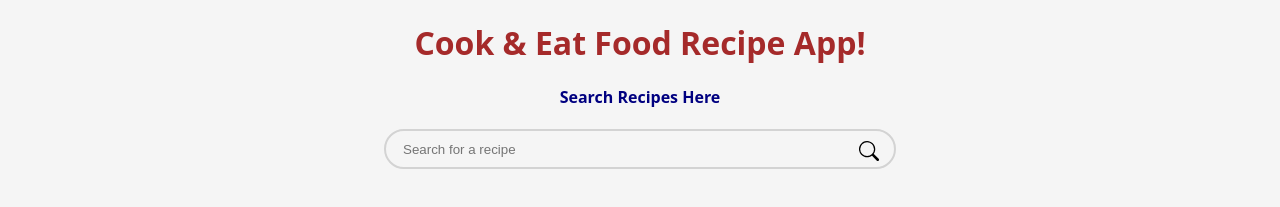
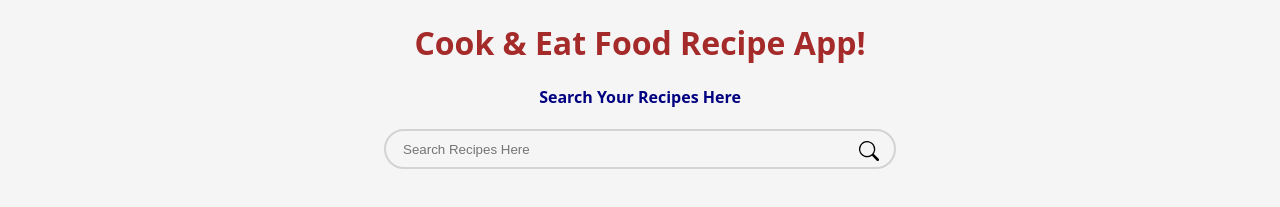
Before and after one commit to Avipriya02/food-recipe, a React (Create React App) app: page / in a window 1280 px wide. Shown: the top 207 px of the page. Built offline with nearby package versions, Linux system fonts and the light colour scheme.

Commit message:
Updated placeholder content

```diff
--- a/src/components/js/HomePage.js
+++ b/src/components/js/HomePage.js
@@ -38,9 +38,9 @@ const HomePage = () => {
     return (
         <>
             <h1 className="head-home-page">Cook & Eat Food Recipe App!</h1>
-            <h4 className="sub-heading">Search Recipes Here</h4>
+            <h4 className="sub-heading">Search Your Recipes Here</h4>
             <div className="searchBar">
-                <input type="text" placeholder="Search for a recipe" onChange={searchQuery}></input>
+                <input type="text" placeholder="Search Recipes Here" onChange={searchQuery}></input>
                 <svg xmlns="http://www.w3.org/2000/svg" width="20" height="20" fill="currentColor" class="bi bi-search searchbtn" viewBox="0 0 16 16" onClick={apicallFunction}>
                     <path d="M11.742 10.344a6.5 6.5 0 1 0-1.397 1.398h-.001q.044.06.098.115l3.85 3.85a1 1 0 0 0 1.415-1.414l-3.85-3.85a1 1 0 0 0-.115-.1zM12 6.5a5.5 5.5 0 1 1-11 0 5.5 5.5 0 0 1 11 0" />
                 </svg>
@@ -56,7 +56,7 @@ const HomePage = () => {
                     </div><div className="Home_Page-Cover-Photos">
                         <img src="https://images.unsplash.com/photo-1633424411336-f5b7a6886d88?q=80&w=1887&auto=format&fit=crop&ixlib=rb-4.0.3&ixid=M3wxMjA3fDB8MHxwaG90by1wYWdlfHx8fGVufDB8fHx8fA%3D%3D" alt="Not Available" className="Cover-Image" />
                         <img src="https://images.unsplash.com/photo-1512223792601-592a9809eed4?q=80&w=1400&auto=format&fit=crop&ixlib=rb-4.0.3&ixid=M3wxMjA3fDB8MHxwaG90by1wYWdlfHx8fGVufDB8fHx8fA%3D%3D" alt="Not Availble" className="Cover-Image" />
-                        <img src="https://images.unsplash.com/photo-1518779578993-ec3579fee39f?q=80&w=1935&auto=format&fit=crop&ixlib=rb-4.0.3&ixid=M3wxMjA3fDB8MHxwaG90by1wYWdlfHx8fGVufDB8fHx8fA%3D%3D" alt="Not Availble" className="Cover-Image" />
+                        <img src="https://images.unsplash.com/photo-1512223792601-592a9809eed4?q=80&w=1400&auto=format&fit=crop&ixlib=rb-4.0.3&ixid=M3wxMjA3fDB8MHxwaG90by1wYWdlfHx8fGVufDB8fHx8fA%3D%3D" alt="Not Availble" className="Cover-Image" />
                     </div>
                 </>
             }
```
